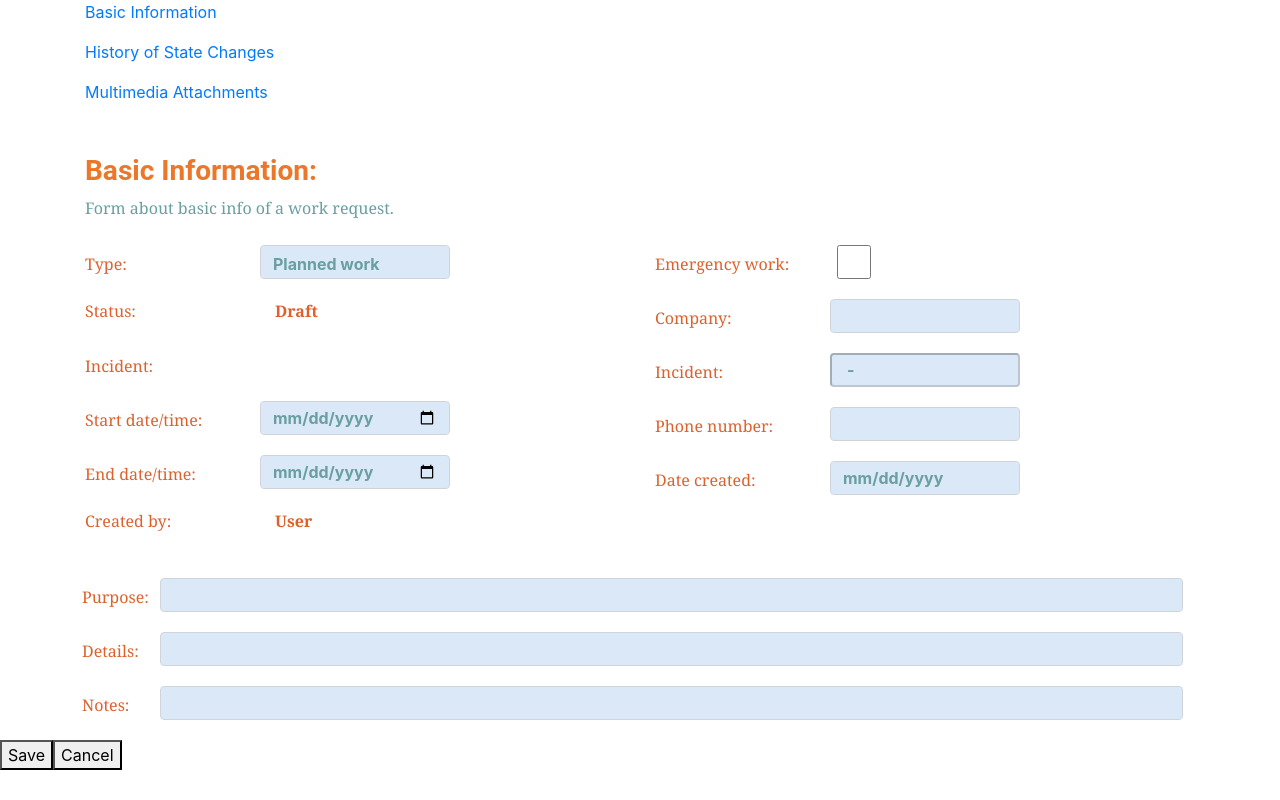
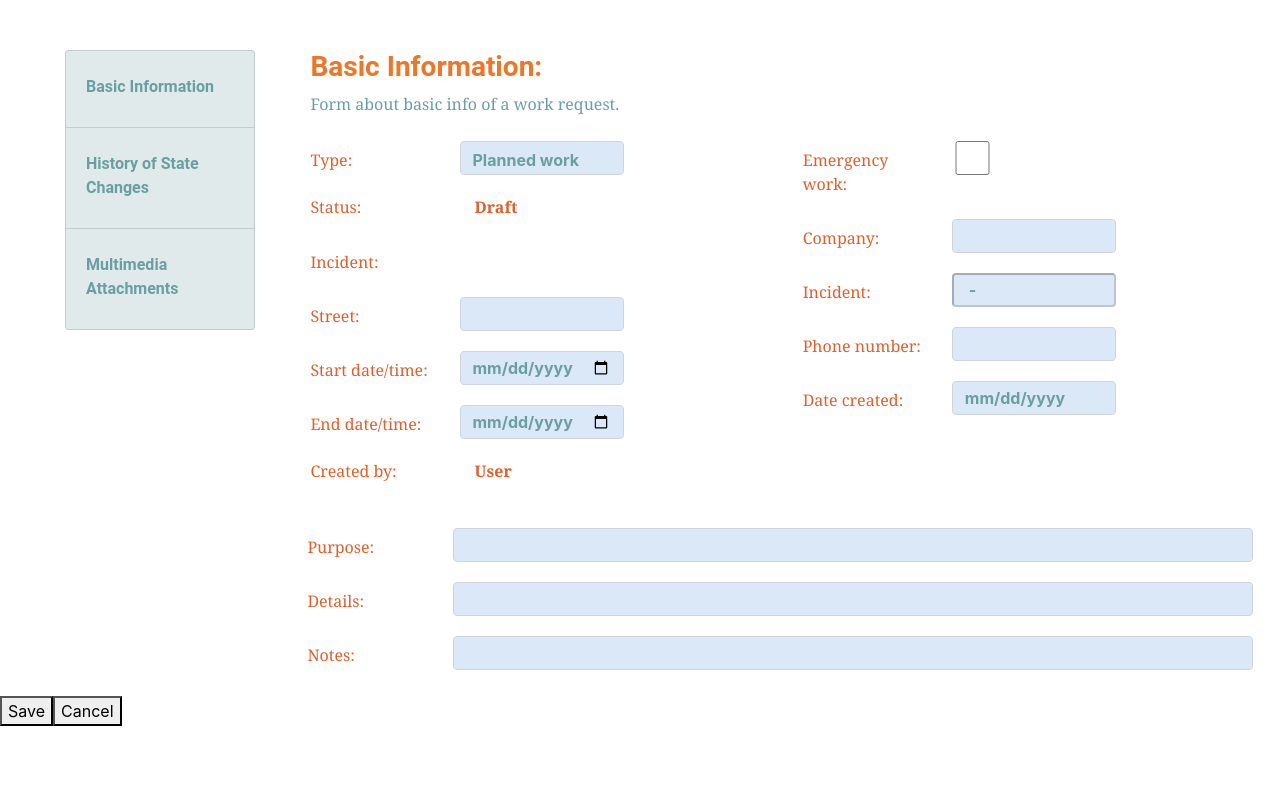
Before and after one commit to MilanTo3/Electricity-Distribution-Web-Project, an Angular app in the folder DistributionFrontApp/: page /workRequestForm/basicInformation in a window 1280 px wide. Built offline with nearby package versions, Linux system fonts and the light colour scheme.

Commit message:
sidebar komponenta pocetni izgled gotov. Forme update-ovane i responzivne.

```diff
--- a/DistributionFrontApp/src/app/Components/work-requests-page/side-navbar/side-navbar.component.css
+++ b/DistributionFrontApp/src/app/Components/work-requests-page/side-navbar/side-navbar.component.css
@@ -0,0 +1,20 @@
+.list-group {
+    margin:auto;
+    float:left;
+    margin-right: 25px;
+    font-family: 'Roboto';
+    font-weight: bold;
+
+}
+
+.list-group-item:hover {
+    background-color: #699fa1;
+    color: #e0eaeb;
+
+}
+
+.list-group-item {
+    background-color: #e0eaeb;
+    color: #699fa1;
+    padding-top:24px;
+}
--- a/DistributionFrontApp/src/app/Components/work-requests-page/side-navbar/side-navbar.component.html
+++ b/DistributionFrontApp/src/app/Components/work-requests-page/side-navbar/side-navbar.component.html
@@ -1,14 +1,19 @@
 <!DOCTYPE html>
 <html>
+
 <head>
     <title>This is a sidebar</title>
-        <meta charset="utf-8"/>
+    <meta charset="utf-8" />
 </head>
+
 <body>
-        <div class="container">
-            <div *ngFor="let item of sidebarMap | keyvalue">
-                <a [routerLink]="item.value"><p>{{item.key}}</p></a>
+    <div class="container sidebar">
+        <div class="list-group">
+            <a *ngFor="let item of sidebarMap | keyvalue" [routerLink]="item.value" class="list-group-item">
+                <p>{{item.key}}</p>
+            </a>
         </div>
     </div>
 </body>
+
 </html>
--- a/DistributionFrontApp/src/app/Components/work-requests-page/side-navbar/side-navbar.component.ts
+++ b/DistributionFrontApp/src/app/Components/work-requests-page/side-navbar/side-navbar.component.ts
@@ -9,10 +9,12 @@ export class SideNavbarComponent implements OnInit {
 
   @Input('sidebarType') sidebarid:number = 0;
   contentTypes: string[][] = [
-    ["Basic Information", "History of State Changes", "Multimedia Attachments"]
+    ["Basic Information", "History of State Changes", "Multimedia Attachments"],
+    ["Basic Information", "Devices", "Resolution", "Calls", "Crew", "Multimedia Attachments", "Equipment"]
   ];
   contentRoutes: string[][] = [
-    ["basicInformation", "historyStateChanges", "multimediaAttachments"]
+    ["basicInformation", "historyStateChanges", "multimediaAttachments"],
+    ["£", "£", "£", "£", "£", "£", "£"]
   ];
   sidebarMap: Map<string, string> = new Map();
 
--- a/DistributionFrontApp/src/app/Components/work-requests-page/work-request-form/basic-information-fp/basic-information-fp.component.css
+++ b/DistributionFrontApp/src/app/Components/work-requests-page/work-request-form/basic-information-fp/basic-information-fp.component.css
@@ -1,7 +1,3 @@
-.basicInformationForm{
-    margin-top: 50px;
-}
-
 .formRow{
     margin-top: 21px;
 }
--- a/DistributionFrontApp/src/app/Components/work-requests-page/work-request-form/basic-information-fp/basic-information-fp.component.html
+++ b/DistributionFrontApp/src/app/Components/work-requests-page/work-request-form/basic-information-fp/basic-information-fp.component.html
@@ -16,6 +16,10 @@
             </div>
             <div class="form-group row">
                 <label class="col-sm-4 col-form-label">Incident:</label>
+            </div>
+            <div class="form-group row">
+                <label class="col-sm-4 col-form-label">Street:</label>
+                <input class="col-sm-4 form-control" type="text"/>
             </div>
             <div class="form-group row">
                 <label class="col-sm-4 col-form-label">Start date/time:</label>
@@ -55,16 +59,16 @@
     </div>
     <div class="row formRow">
         <div class="form-group row">
-            <label class="col-sm-1 col-form-label">Purpose:</label>
-            <input class="col-sm-11 form-control" type="text"/>
+            <label class="col-sm-2 col-form-label">Purpose:</label>
+            <input class="col-sm-10 form-control" type="text"/>
         </div>
         <div class="form-group row">
-            <label class="col-sm-1 col-form-label">Details:</label>
-            <input class="col-sm-11 form-control" type="text"/>
+            <label class="col-sm-2 col-form-label">Details:</label>
+            <input class="col-sm-10 form-control" type="text"/>
         </div>
         <div class="form-group row">
-            <label class="col-sm-1 col-form-label">Notes:</label>
-            <input class="col-sm-11 form-control" type="text"/>
+            <label class="col-sm-2 col-form-label">Notes:</label>
+            <input class="col-sm-10 form-control" type="text"/>
         </div>
     </div>
 </div>
--- a/DistributionFrontApp/src/app/Components/work-requests-page/work-request-form/work-request-form.component.css
+++ b/DistributionFrontApp/src/app/Components/work-requests-page/work-request-form/work-request-form.component.css
@@ -0,0 +1,5 @@
+.workRequestForm{
+    display: inline-flex;
+    margin-top:50px;
+    margin-left:50px;
+}
--- a/DistributionFrontApp/src/app/Components/work-requests-page/work-request-form/work-request-form.component.html
+++ b/DistributionFrontApp/src/app/Components/work-requests-page/work-request-form/work-request-form.component.html
@@ -1,16 +1,20 @@
 <!DOCTYPE html>
 <html>
-    <head>
-        <title>This is a title.</title>
-        <meta charset="utf-8"/>
-    </head>
-    <body>
+
+<head>
+    <title>This is a title.</title>
+    <meta charset="utf-8" />
+</head>
+
+<body>
+    <div class="workRequestForm">
         <app-side-navbar [sidebarType]='0'></app-side-navbar>
         <router-outlet></router-outlet>
+    </div>
         <div>
             <button>Save</button>
             <button>Cancel</button>
         </div>
+</body>
 
-    </body>
 </html>
```
Lines whose indentation alone changed are shown as unchanged.
